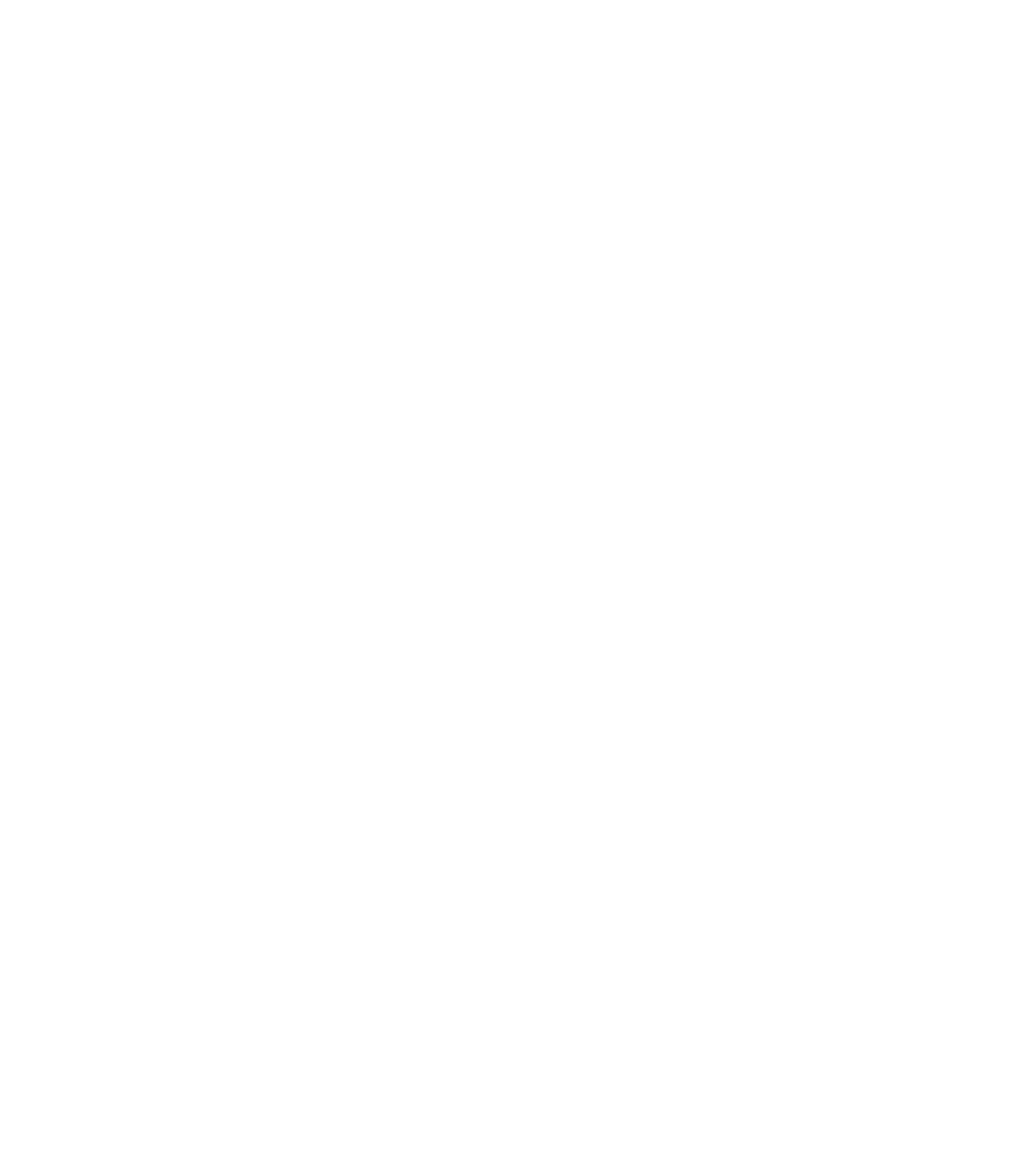
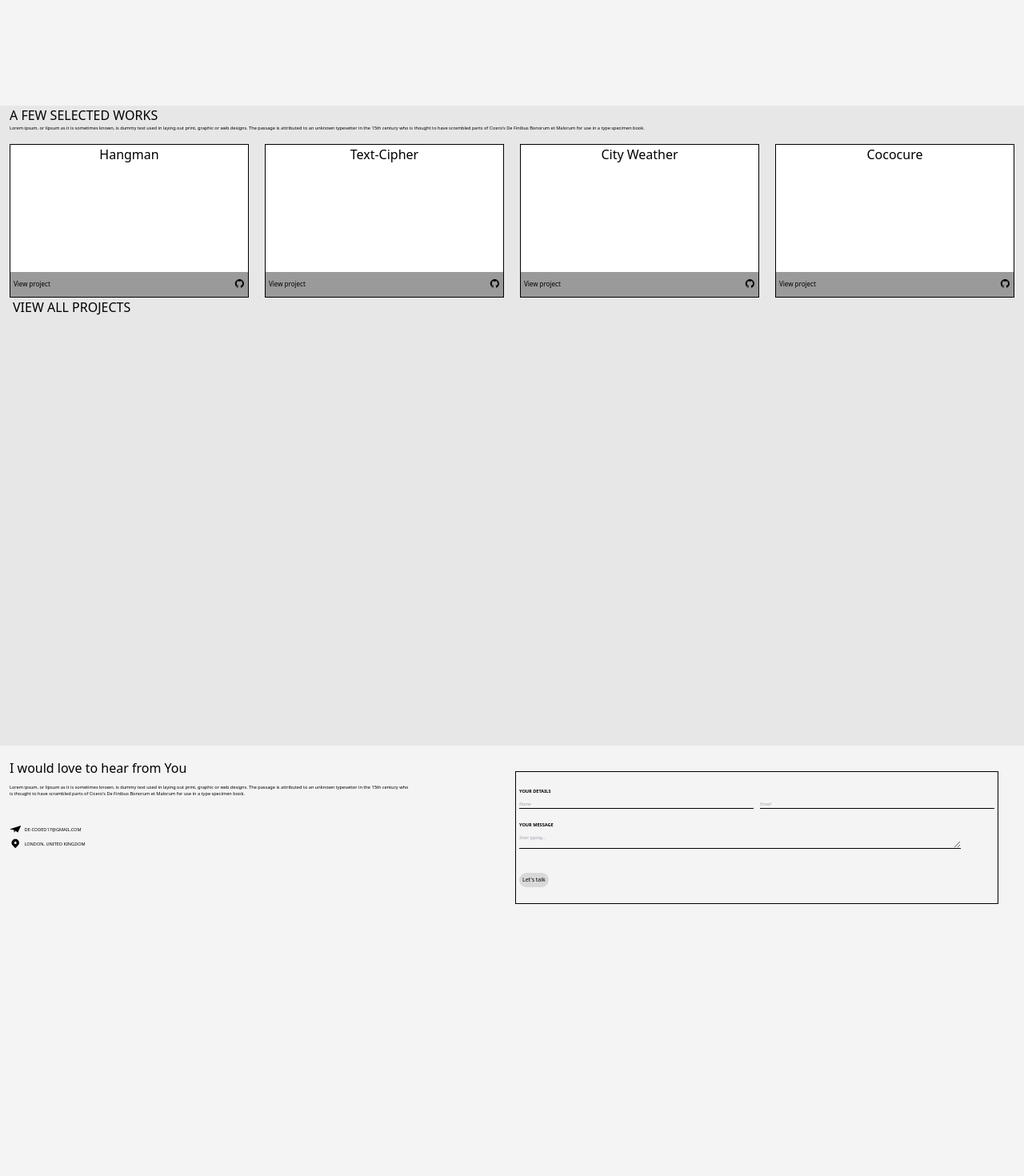
Before and after one commit to coDe-ji/portfolio-site, a React (Create React App) app: page / in a window 1280 px wide. Shown: the part 680-2150 px from the top of the page at 80% size. Before the commit the page ends 800 px from the top, so only its background shows below. Built offline with nearby package versions, Linux system fonts and the light colour scheme.

Commit message:
contact component complete

```diff
--- a/src/App.js
+++ b/src/App.js
@@ -9,6 +9,7 @@
       <Landing />
       <Projects />
       <Contact />
+      <p class="text-[4px]">DesIgned by CO-DEji.2023.</p>
     </div>
   )
 }
--- a/src/Components/Contact.js
+++ b/src/Components/Contact.js
@@ -1,7 +1,74 @@
 import React from "react"
+import { SiMinutemailer } from "react-icons/si"
+import { TiLocation } from "react-icons/ti"
+import { IconContext } from "react-icons"
 
 function Contact() {
-  return <div></div>
+  return (
+    <div class="flex h-screen p-2">
+      <div class="w-1/2 mx-1">
+        <h1 class="py-2">I would love to hear from You </h1>
+        <p class="text-xs w-5/6 pb-8">
+          Lorem ipsum, or lipsum as it is sometimes known, is dummy text used in
+          laying out print, graphic or web designs. The passage is attributed to
+          an unknown typesetter in the 15th century who is thought to have
+          scrambled parts of Cicero's De Finibus Bonorum et Malorum for use in a
+          type specimen book.
+        </p>
+        <div class="flex flex-col gap-1">
+          <div class="inline-flex w-full">
+            <IconContext.Provider value={{ color: "black", size: "0.9em" }}>
+              <div>
+                <SiMinutemailer />
+              </div>
+            </IconContext.Provider>
+            <div>
+              <p class="text-xs pt-1 pl-1">DE-CODED17@GMAIL.COM</p>
+            </div>
+          </div>
+          <div class="inline-flex w-full">
+            <IconContext.Provider value={{ color: "black", size: "0.9em" }}>
+              <div>
+                <TiLocation />
+              </div>
+            </IconContext.Provider>
+            <div>
+              <p class="text-xs pt-1 pl-1">LONDON, UNITED KINGDOM</p>
+            </div>
+          </div>
+        </div>
+      </div>
+
+      <div class="w-1/2 m-6">
+        <div class="border-black border">
+          <p class="text-xs font-bold m-1 pt-4">YOUR DETAILS</p>
+          <form>
+            <div class="flex flex-row">
+              <input
+                type="text"
+                placeholder="Name"
+                class="w-1/2 m-1 text-xs border-b border-black bg-[#F4F4F4] italic"
+              />
+              <input
+                type="text"
+                placeholder="Email"
+                class="w-1/2 m-1 text-xs border-b border-black bg-[#F4F4F4] italic"
+              />
+            </div>
+
+            <p class="text-xs font-bold m-1 pt-2">YOUR MESSAGE</p>
+            <textarea
+              class="text-xs border-b border-black bg-[#F4F4F4] italic w-11/12 m-1"
+              placeholder="Start typing..."
+            ></textarea>
+          </form>
+          <button class="text-[7px] rounded-full p-1 my-5 ml-1 bg-[#D9D9D9]">
+            Let's talk
+          </button>
+        </div>{" "}
+      </div>
+    </div>
+  )
 }
 
 export default Contact
--- a/src/Components/Landing.js
+++ b/src/Components/Landing.js
@@ -6,22 +6,22 @@
 
 function Landing() {
   return (
-    <div class="flex flex-row">
-      <h4 class="basis-1/4">CO-DEji</h4>
-      <div class="flex flex-row basis-1/2">
-        <IconContext.Provider value={{ color: "black", size: "2em" }}>
+    <div class="flex flex-row h-screen">
+      <h4 class="w-full">CO-DEji</h4>
+      <div class="flex flex-row w-full">
+        <IconContext.Provider value={{ color: "black", size: "1em" }}>
           <div>
             <BsFillMoonFill />
           </div>
         </IconContext.Provider>
-        <IconContext.Provider value={{ color: "black", size: "2em" }}>
+        <IconContext.Provider value={{ color: "black", size: "1em" }}>
           <div>
             <HiSun />
           </div>
         </IconContext.Provider>
       </div>
-      <div class="basis-1/4">
-        <IconContext.Provider value={{ color: "black", size: "3em" }}>
+      <div class="w-full">
+        <IconContext.Provider value={{ color: "black", size: "2em" }}>
           <div>
             <BiMenuAltRight />
           </div>
--- a/src/Components/Projects.js
+++ b/src/Components/Projects.js
@@ -1,7 +1,76 @@
 import React from "react"
+import { AiOutlineGithub } from "react-icons/ai"
+import { IconContext } from "react-icons"
 
 function Projects() {
-  return
+  const projects = [
+    {
+      projectName: "Hangman",
+      projectLiveLink: "https://www.google.com",
+      projectCodeLink: "https://www.google.com",
+      projectImage: "https://www.example.com/image.jpg",
+    },
+    {
+      projectName: "Text-Cipher",
+      projectLiveLink: "https://www.google.com",
+      projectCodeLink: "https://www.google.com",
+      projectImage: "https://www.example.com/image.jpg",
+    },
+    {
+      projectName: "City Weather",
+      projectLiveLink: "https://www.google.com",
+      projectCodeLink: "https://www.google.com",
+      projectImage: "https://www.example.com/image.jpg",
+    },
+    {
+      projectName: "Cococure",
+      projectLiveLink: "https://www.google.com",
+      projectCodeLink: "https://www.google.com",
+      projectImage: "https://www.example.com/image.jpg",
+    },
+  ]
+
+  return (
+    <div class="bg-[#E7E7E7] h-screen">
+      <div class="m-3  ">
+        <h1>A FEW SELECTED WORKS</h1>
+        <p class="text-xs w-full pb-4">
+          Lorem ipsum, or lipsum as it is sometimes known, is dummy text used in
+          laying out print, graphic or web designs. The passage is attributed to
+          an unknown typesetter in the 15th century who is thought to have
+          scrambled parts of Cicero's De Finibus Bonorum et Malorum for use in a
+          type specimen book.
+        </p>
+        <div class="flex flex-row space-x-5">
+          {projects.map((project) => (
+            <div class="border border-black w-1/3 bg-white h-48">
+              <div class="flex justify-center h-5/6">
+                <p>{project.projectName}</p>
+              </div>
+              <div class="flex flex-row place-content-between w-full h-1/6 bg-[#9A9A9A]">
+                <div>
+                  <a class="text-[8px] m-1" href="https://www.example.com">
+                    View project
+                  </a>
+                </div>
+                <IconContext.Provider value={{ color: "black", size: "0.8em" }}>
+                  <div class=" mx-1 pt-2">
+                    <AiOutlineGithub />
+                  </div>
+                </IconContext.Provider>
+              </div>
+            </div>
+          ))}
+        </div>
+
+        <div>
+          <a class="m-1" href="https://www.example.com">
+            VIEW ALL PROJECTS
+          </a>
+        </div>
+      </div>
+    </div>
+  )
 }
 
 export default Projects
--- a/tailwind.config.js
+++ b/tailwind.config.js
@@ -4,6 +4,20 @@
   darkMode: "class",
   theme: {
     extend: {},
+    fontSize: {
+      xs: ".35rem",
+      sm: ".875rem",
+      tiny: ".875rem",
+      base: "1rem",
+      lg: "1.125rem",
+      xl: "1.25rem",
+      "2xl": "1.5rem",
+      "3xl": "1.875rem",
+      "4xl": "2.25rem",
+      "5xl": "3rem",
+      "6xl": "4rem",
+      "7xl": "5rem",
+    },
+    plugins: [],
   },
-  plugins: [],
 }
```
